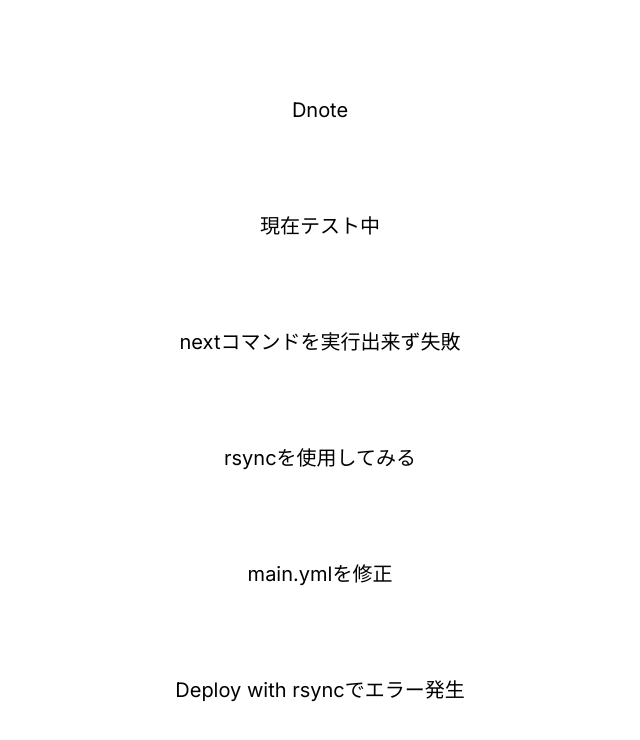
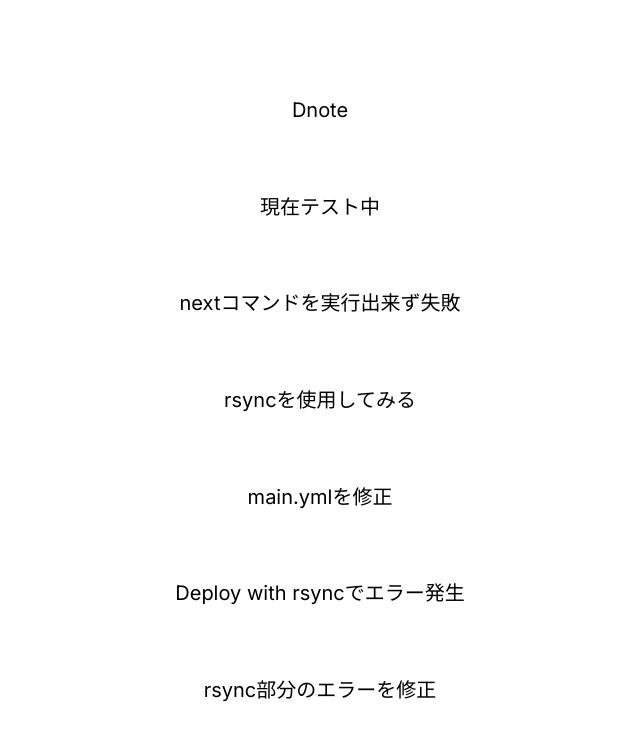
Before and after one commit to Daiki48/d-note, a Next.js app: page / in a window 1280 px wide. Shown: the top 740 px of the page, without its empty margins (320-960 px from the left). Built offline with nearby package versions, Linux system fonts and the light colour scheme.

Commit message:
:monocle_face: Testing github actions

```diff
--- a/src/app/page.tsx
+++ b/src/app/page.tsx
@@ -9,6 +9,7 @@ export default function Home() {
       <p>rsyncを使用してみる</p>
       <p>main.ymlを修正</p>
       <p>Deploy with rsyncでエラー発生</p>
+      <p>rsync部分のエラーを修正</p>
     </main>
   );
 }
```
